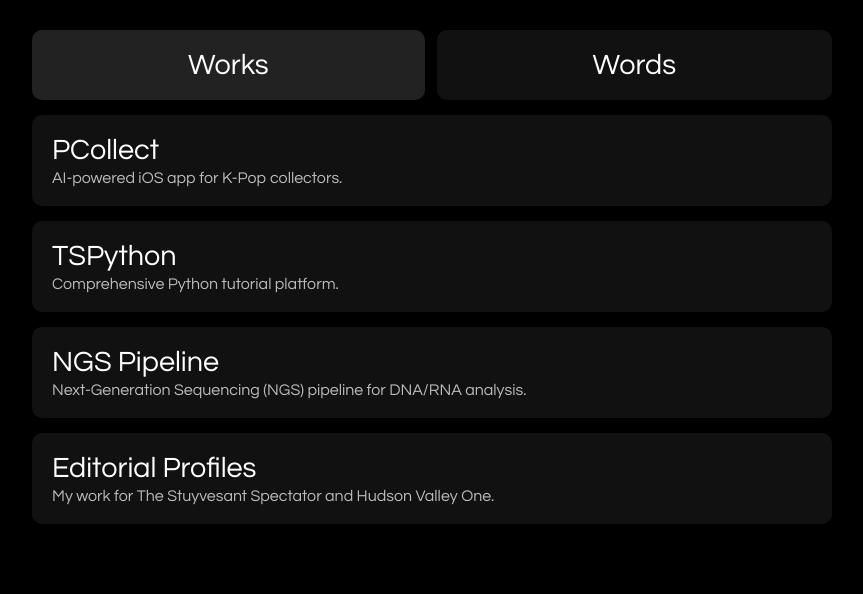
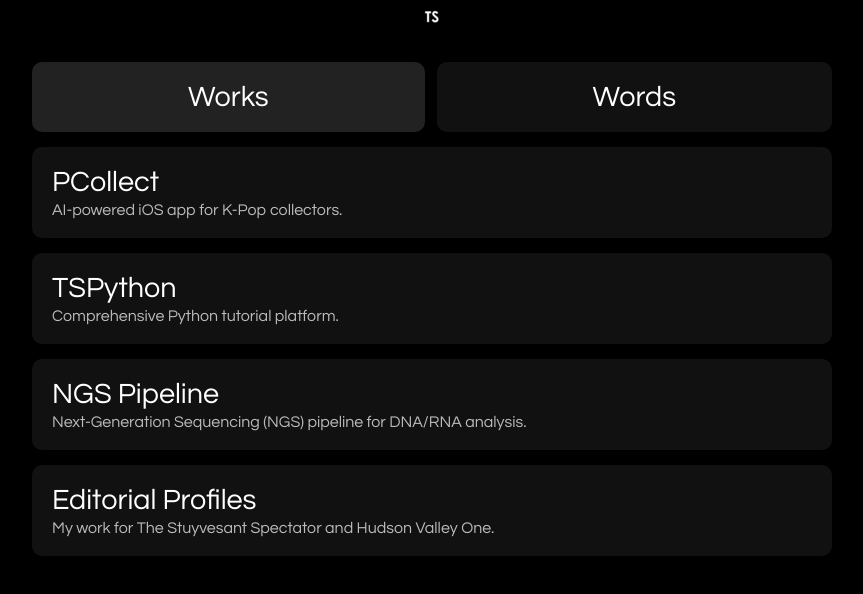
Before and after one commit to lostvoicebox/lostvoicebox.github.io, a plain HTML site: page index.html in a window 1280 px wide. Shown: the whole page, without its empty margins (208-1071 px from the left). Drawn offline with Linux system fonts and the light colour scheme.

Commit message:
Update index.html

```diff
--- a/index.html
+++ b/index.html
@@ -172,6 +172,7 @@
     </style>
 </head>
 <body>
+    <img src="images/favicon-32x32.png">
     <div class="selection-box">
         <div class="selection-option" id="codeTab">Works</div>
         <div class="selection-option" id="writingTab">Words</div>
```
